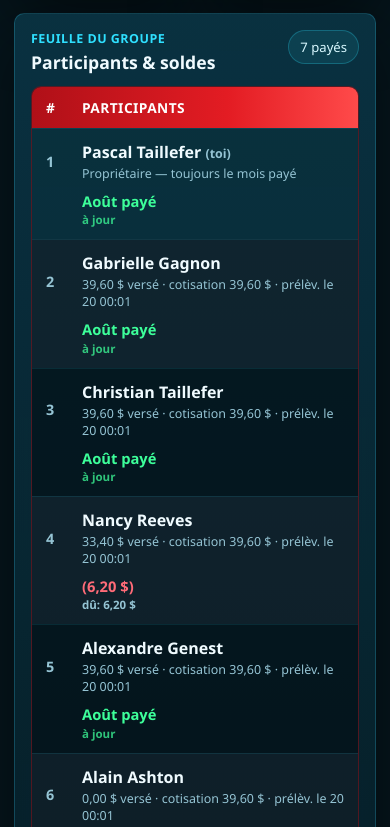
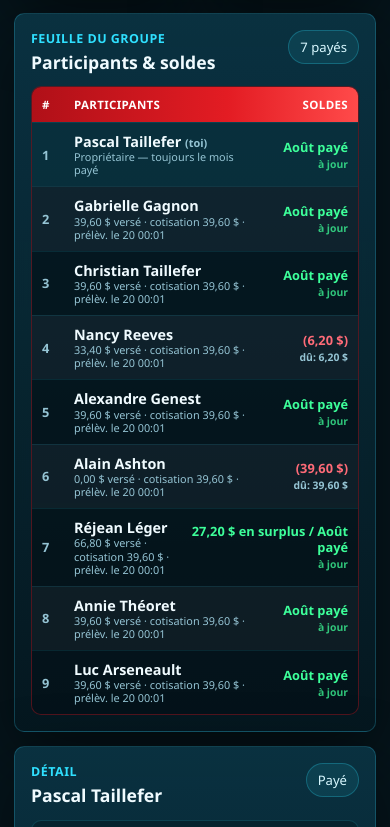
Before and after one commit to Jicks11/Groupe-Lave-Auto-Pascal, a website: page public/index.html in a window 390 px wide. Shown: the part 1047-1874 px from the top of the page. Drawn offline with Linux system fonts and the light colour scheme; no server answers.

Commit message:
Mobile: affiche les soldes a droite de chaque ligne

```diff
--- a/public/index.html
+++ b/public/index.html
@@ -14,7 +14,7 @@
         font-family: "Segoe UI", system-ui, -apple-system, sans-serif;
       }
     </style>
-    <link rel="stylesheet" href="styles.css?v=20260722-10" />
+    <link rel="stylesheet" href="styles.css?v=20260722-12" />
     <link rel="icon" href="assets/hibou-rouge.jpg?v=5" type="image/jpeg" />
   </head>
   <body>
@@ -244,6 +244,6 @@
     </div>
 
     <div class="toast" id="toast" role="status" aria-live="polite"></div>
-    <script src="app.js?v=20260722-11"></script>
+    <script src="app.js?v=20260722-12"></script>
   </body>
 </html>
--- a/public/styles.css
+++ b/public/styles.css
@@ -512,18 +512,57 @@ small, .muted { color: var(--muted); }
 }
 
 @media (max-width: 560px) {
+  /* Garder les soldes à droite de la ligne (pas en dessous) */
   .balance-table-head,
   .member-row {
-    grid-template-columns: 28px 1fr;
+    grid-template-columns: 26px minmax(0, 1fr) auto;
+    gap: 6px;
+    padding: 10px 10px;
+    align-items: center;
   }
+
+  .balance-table-head {
+    font-size: 0.72rem;
+  }
+
   .balance-table-head .col-solde {
-    display: none;
+    display: block;
+    text-align: right;
   }
+
+  .member-row .col-num {
+    font-size: 0.8rem;
+  }
+
+  .member-row .name {
+    font-size: 0.9rem;
+    margin-bottom: 0;
+    line-height: 1.2;
+    overflow-wrap: anywhere;
+  }
+
+  .member-row .meta {
+    font-size: 0.68rem;
+    line-height: 1.2;
+  }
+
   .member-row .col-solde {
-    grid-column: 2;
-    justify-items: start;
-    text-align: left;
-    margin-top: 2px;
+    grid-column: auto;
+    justify-items: end;
+    align-content: center;
+    text-align: right;
+    margin-top: 0;
+    min-width: 5.5rem;
+    max-width: 42vw;
+  }
+
+  .solde-text {
+    font-size: 0.8rem;
+    white-space: normal;
+  }
+
+  .solde-sub {
+    font-size: 0.65rem;
   }
 }
 
```
